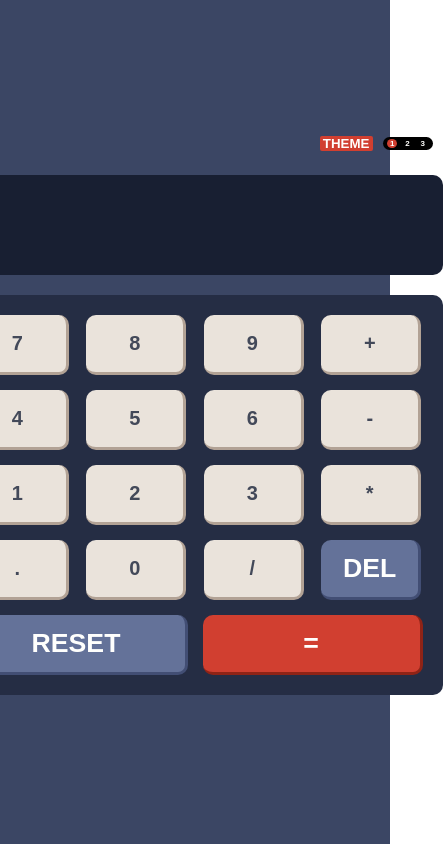
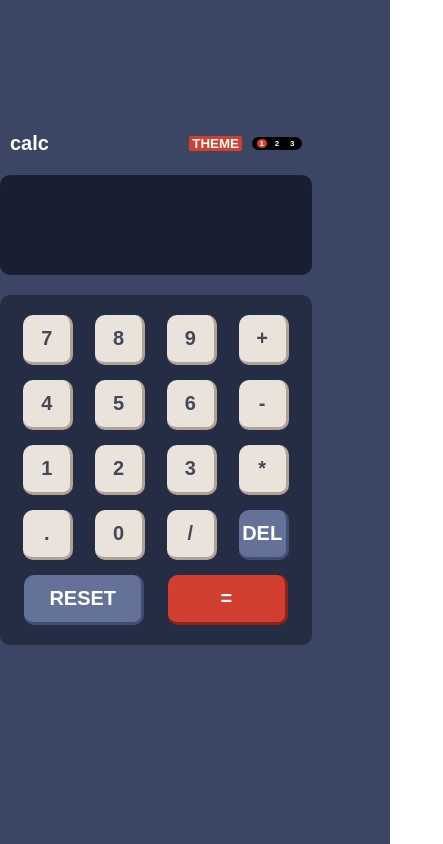
Before and after one commit to renedelcarpio/calculator, a React (Create React App) app: page / in a window 390 px wide. Shown: the whole page, 443 px wide, since content can reach past the window. Built offline with nearby package versions, Linux system fonts and the light colour scheme; a web font is replaced by a local one.

Commit message:
configure responsive props

```diff
--- a/src/components/Buttons.js
+++ b/src/components/Buttons.js
@@ -70,7 +70,7 @@ const Buttons = () => {
 				value='DEL'
 				onClick={handleDelete}
 			>
-				<h1>DEL</h1>
+				<h2>DEL</h2>
 			</button>
 
 			<button
@@ -84,7 +84,7 @@ const Buttons = () => {
 				value='RESET'
 				onClick={clear}
 			>
-				<h1>RESET</h1>
+				<h2>RESET</h2>
 			</button>
 			<button
 				className={
@@ -97,7 +97,7 @@ const Buttons = () => {
 				value='='
 				onClick={handleCalculate}
 			>
-				<h1>=</h1>
+				<h2>=</h2>
 			</button>
 		</div>
 	);
--- a/src/scss/buttons.scss
+++ b/src/scss/buttons.scss
@@ -16,6 +16,10 @@
     }
     &.third {
         background-color: $third-pad;
+    }
+
+    @media (max-width: 550px){
+        width: 80%;
     }
 }
 
@@ -52,6 +56,11 @@
         border-right: 3px solid $third-shadow1;
         border-bottom: 3px solid $third-shadow1;
     }
+
+    @media (max-width: 550px){
+        width: 5rem;
+        height: 5rem;
+    }
 }
 
 
@@ -82,6 +91,10 @@
         border-right: 3px solid $third-shadow2;
         border-bottom: 3px solid $third-shadow2;
     }
+    @media (max-width: 550px){
+        width: 5rem;
+        height: 5rem;
+    }
 }
 
 .button__reset {
@@ -111,6 +124,10 @@
         color: $dark-letter;
         border-right: 3px solid $third-shadow2;
         border-bottom: 3px solid $third-shadow2;
+    }
+    @media (max-width: 550px){
+        width: 12rem;
+        height: 5rem;
     }
 }
 
@@ -144,4 +161,8 @@
         border-right: 3px solid $third-shadow3;
         border-bottom: 3px solid $third-shadow3;
     }
+    @media (max-width: 550px){
+        width: 12rem;
+        height: 5rem;
+    }
 }
--- a/src/scss/header.scss
+++ b/src/scss/header.scss
@@ -6,6 +6,10 @@
     justify-content: space-between;
     padding: 1rem;
     margin-bottom: 1rem;
+
+    @media (max-width: 550px){
+        width: 80%;
+    }
 }
 
 .calc-dark {
--- a/src/scss/screen.scss
+++ b/src/scss/screen.scss
@@ -23,4 +23,8 @@
         background-color: $third-screen;
         color: $third-letter;
     }
+
+    @media (max-width: 550px ) {
+        width: 80%;
+    }
 }
```
